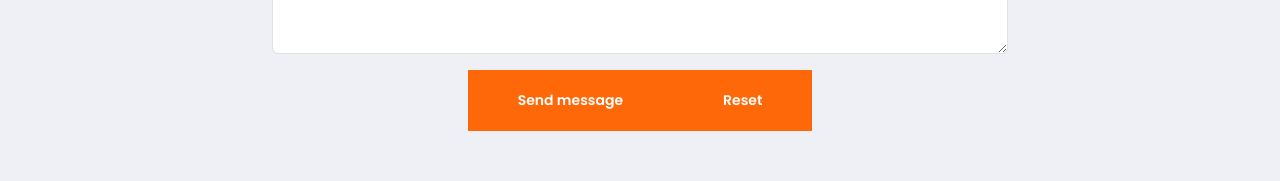
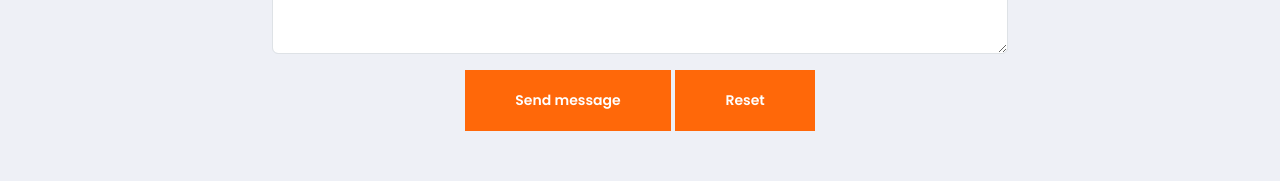
Before and after one commit to iamashishrathaur/binsodigital, a React (Vite) app: page /contact in a window 1280 px wide. Shown: the part 1883-2064 px from the top of the page. Built offline with nearby package versions, Linux system fonts and the light colour scheme.

Commit message:
update btn gap

```diff
--- a/src/custom.css
+++ b/src/custom.css
@@ -140,3 +140,7 @@ ul{
 .contact-details__info .text a{
     color: var(--link-color);
 }
+
+.team-contact-form .btn-style-one {
+ margin-inline: 0.15rem;
+}
```
